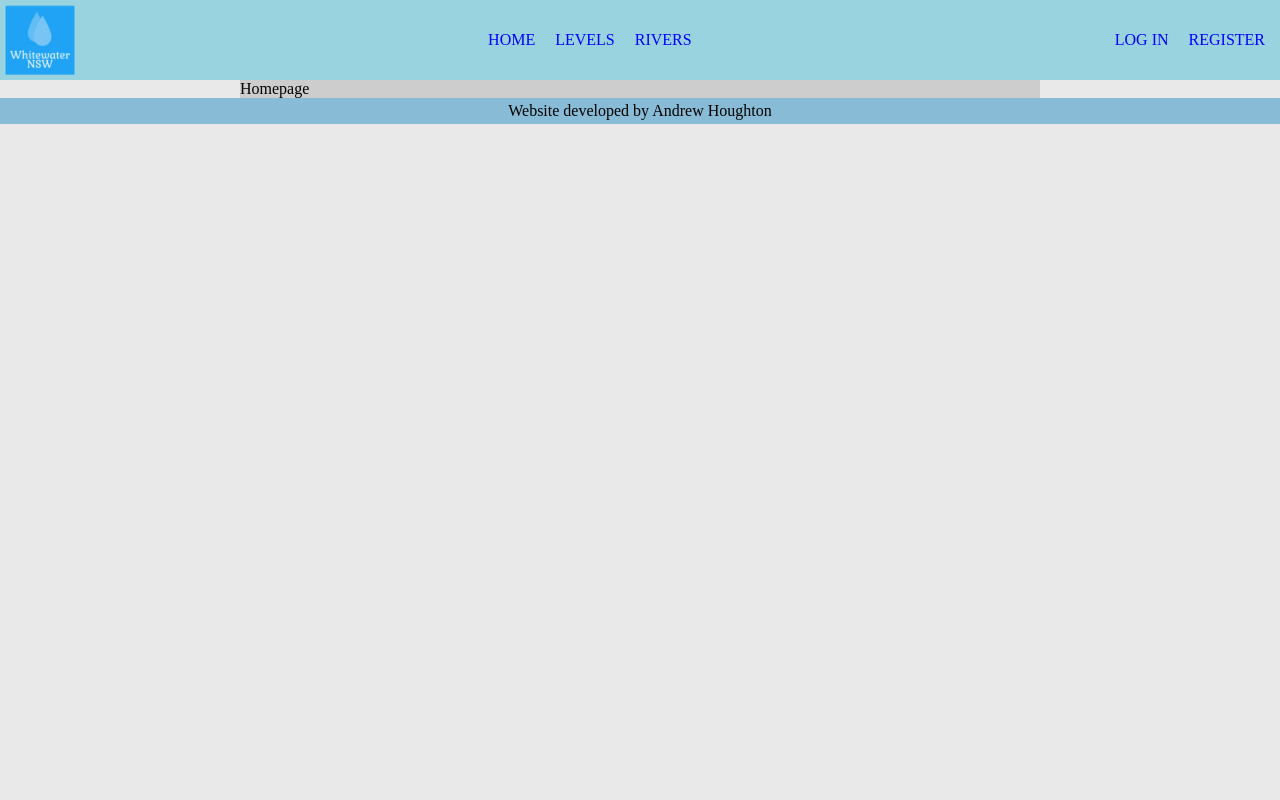
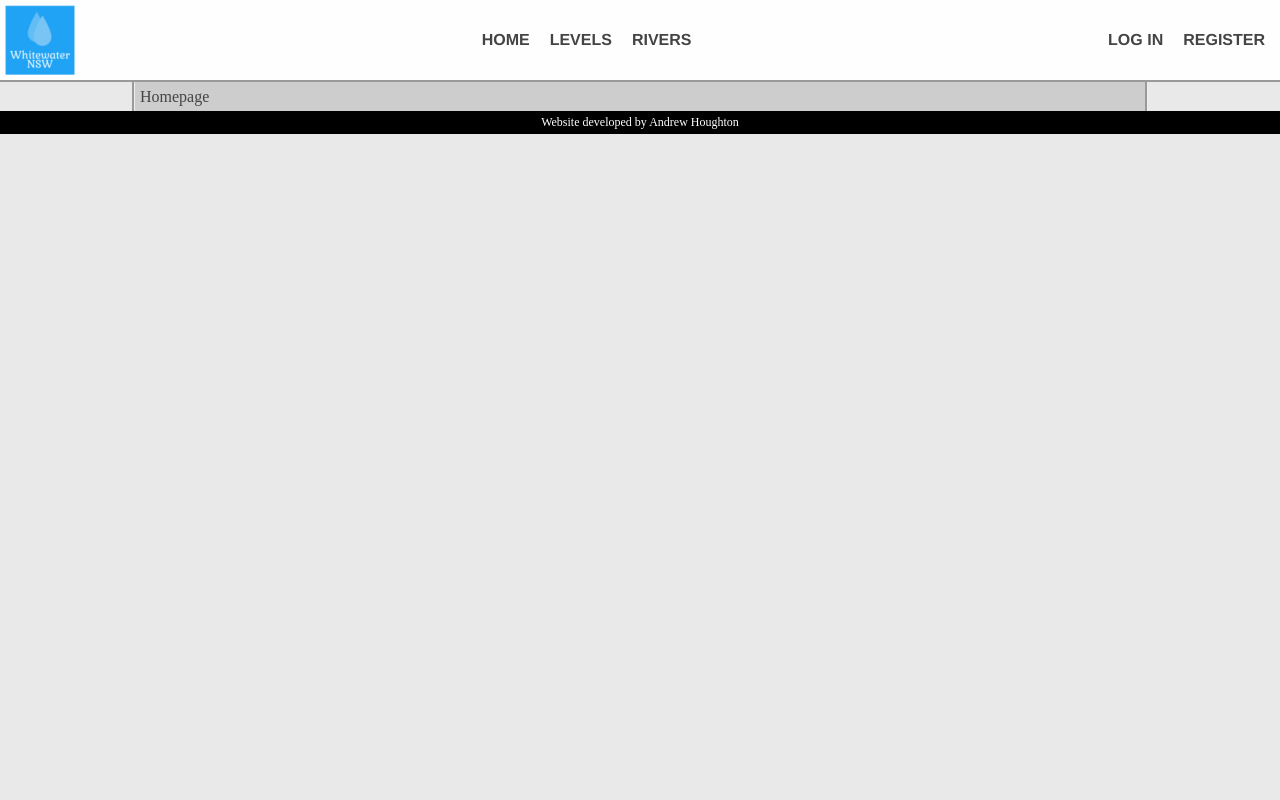
Before and after one commit to ahou8288/river_predict, a Django app: template my_wiki/rivers/templates/home.html in a window 1280 px wide. Run offline with Django 3.2, Linux system fonts and the light colour scheme; the template is opened without the code that fills it, so the values that code supplies are empty.

Commit message:
Created and worked on new logos

```diff
--- a/my_wiki/rivers/static/rivers/css/base.css
+++ b/my_wiki/rivers/static/rivers/css/base.css
@@ -1,16 +1,32 @@
 /* ELEMENT STYLING */
 
-/*body {
-    line-height:1.6;
-    font-size:18px;
-    color:#444;
-    padding:0;
-    margin: 0px;
-}
 h1,h2,h3 {
     line-height:1.2;
 }
-*/
+
+body {
+    color:#444;
+    line-height:1.2;
+}
+
+
+a.header_link, a.login_link {
+    font-family: "Circular","Helvetica Neue",Helvetica,Arial,sans-serif;
+    color:#444;
+    font-weight: bold;
+    text-decoration:none;
+}
+
+div#new_header {
+  border-style: none none outset none;
+  border-width: 2px;
+}
+
+.grid_contents {
+    border-width: 3px;
+    border-style: none groove none groove;
+}
+
 /* LAYOUT */
 
 body {
@@ -21,8 +37,9 @@ body {
 
 .grid_contents {
     flex-grow: 1;
-    width: 800px;
+    width: 1000px;
     margin: 0 auto;
+    padding: 5px;
 }
 
 div#new_header {
@@ -31,23 +48,18 @@ div#new_header {
     justify-content: space-between;
 }
 
-a.header_link, a.login_link {
-    color: blue;
-    text-decoration:none;
-    padding-right: 10px;
-    padding-left: 10px;
-    display: flex;
-    align-items: center;
-}
-
 span#header_links, span#login_links {
     display: -ms-flex;
     display: -webkit-flex;
     display: flex;
 }
 
-span>a {
-    flex:1;
+a.header_link, a.login_link {
+    padding-right: 10px;
+    padding-left: 10px;
+    display: flex;
+    align-items: center;
+    flex: 1;
 }
 
 .footer {
@@ -61,11 +73,13 @@ span>a {
 
 /* COLOUR */
 #new_header {
-    background-color: #99D3DF;
+    background-color: rgba(255,255,255,0.97);
 }
 
 .footer {
-    background-color: #88BBD6;
+    background-color: #000;
+    color: #fff;
+    font-size: 12px;
 }
 
 .grid_contents {
@@ -78,7 +92,7 @@ body {
 
 /* Other styles; */
 /*link hover*/
-span>a:hover {
+span#header_links>a:hover, span#login_links>a:hover {
     background-color:rgba(0, 0, 0, 0.1);
     border-bottom: 3px solid black; /* or whatever colour you'd prefer */
 }
```
Also changed, not shown: my_wiki/rivers/static/rivers/images/WW_NSW_logo_small_tran.png (added), my_wiki/rivers/static/rivers/images/WW_NSW_logo_tran.ico (added), my_wiki/rivers/static/rivers/images/WW_NSW_logo_tran.png (added), my_wiki/rivers/static/rivers/images/drop.ico (added), my_wiki/rivers/static/rivers/images/drop.png (added).
